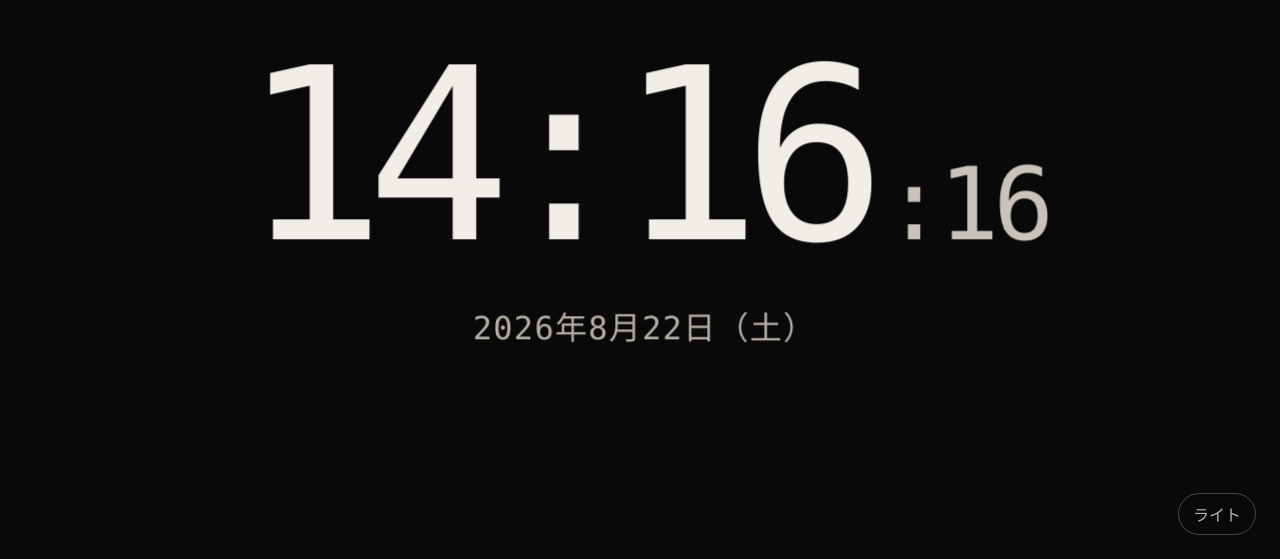
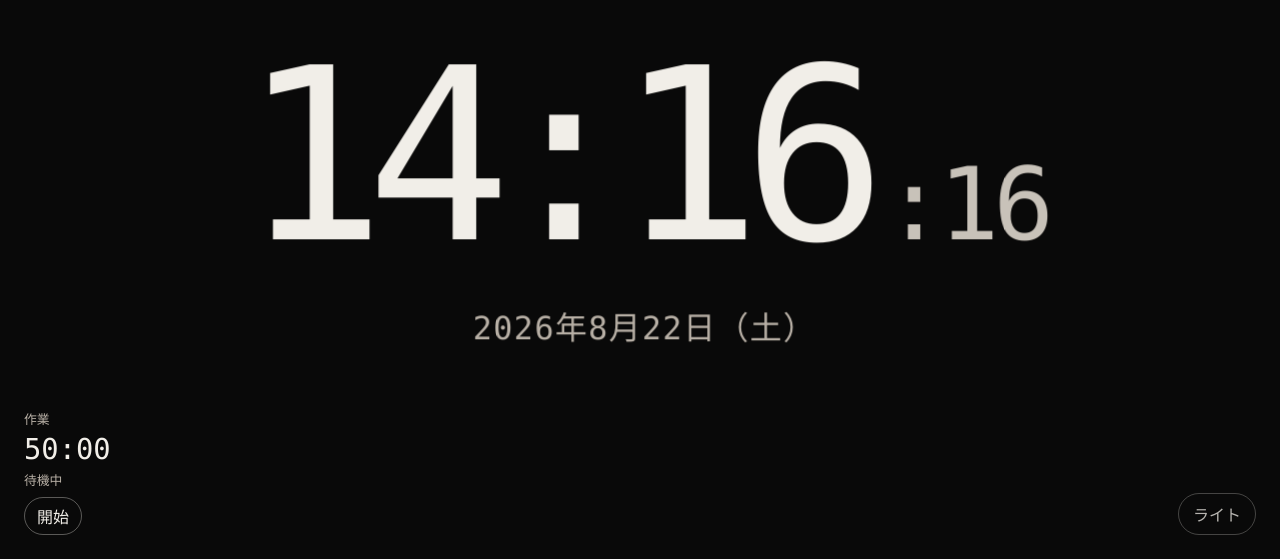
Before and after one commit to hoyoyo-arale/mobile-screen-watch, a Vue app: page / in a window 1280 px wide. Shown: the part 241-800 px from the top of the page. Built offline with nearby package versions, Linux system fonts and the light colour scheme.

Commit message:
feat: add timer display

```diff
--- a/src/App.vue
+++ b/src/App.vue
@@ -1,6 +1,7 @@
 <script setup lang="ts">
 import { onMounted, onUnmounted, ref, useTemplateRef } from "vue";
 import ClockDisplay from "./components/ClockDisplay.vue";
+import TimerDisplay from "./components/TimerDisplay.vue";
 import { toggleTheme as getNextTheme } from "./logic/theme";
 import type { MotionBounds } from "./logic/motion";
 import { DEFAULT_SETTINGS, type Theme } from "./types/app";
@@ -49,6 +50,10 @@ onUnmounted(() => {
       :container-size="containerSize"
       :movement-speed-pixels-per-second="movementSpeedPixelsPerSecond"
     />
+    <TimerDisplay
+      :work-duration-minutes="DEFAULT_SETTINGS.workDurationMinutes"
+      :break-duration-minutes="DEFAULT_SETTINGS.breakDurationMinutes"
+    />
     <button
       class="theme-toggle"
       type="button"
--- /dev/null
+++ b/src/components/TimerDisplay.vue
@@ -0,0 +1,111 @@
+<script setup lang="ts">
+import { computed, onMounted, onUnmounted, ref } from "vue";
+import {
+  completeTimer,
+  getNextPhase,
+  getRemainingMilliseconds,
+  isTimerExpired,
+  pauseTimer,
+  resumeTimer,
+  startTimer,
+} from "../logic/timer";
+import type { TimerPhase, TimerState } from "../types/app";
+
+interface Props {
+  workDurationMinutes: number;
+  breakDurationMinutes: number;
+}
+
+const props = defineProps<Props>();
+const state = ref<TimerState>({ status: "idle" });
+const selectedPhase = ref<TimerPhase>("work");
+const currentTime = ref(Date.now());
+let timerInterval: number | undefined;
+
+const durationFor = (phase: TimerPhase) =>
+  phase === "work" ? props.workDurationMinutes : props.breakDurationMinutes;
+
+const phase = computed<TimerPhase>(() =>
+  state.value.status === "idle" ? selectedPhase.value : state.value.phase,
+);
+
+const remainingMilliseconds = computed(() => {
+  const remaining = getRemainingMilliseconds(state.value, currentTime.value);
+  return remaining ?? durationFor(selectedPhase.value) * 60_000;
+});
+
+const remainingText = computed(() => {
+  const totalSeconds = Math.ceil(remainingMilliseconds.value / 1000);
+  const minutes = Math.floor(totalSeconds / 60);
+  const seconds = totalSeconds % 60;
+  return `${String(minutes).padStart(2, "0")}:${String(seconds).padStart(2, "0")}`;
+});
+
+const statusText = computed(() => {
+  if (state.value.status === "completed") return "完了";
+  if (state.value.status === "paused") return "一時停止中";
+  if (state.value.status === "running") return "実行中";
+  return "待機中";
+});
+
+const start = (nextPhase = phase.value) => {
+  selectedPhase.value = nextPhase;
+  state.value = startTimer(
+    nextPhase,
+    durationFor(nextPhase),
+    currentTime.value,
+  );
+};
+
+const handlePrimaryAction = () => {
+  if (state.value.status === "running") {
+    state.value = pauseTimer(state.value, currentTime.value);
+    return;
+  }
+
+  if (state.value.status === "paused") {
+    state.value = resumeTimer(state.value, currentTime.value);
+    return;
+  }
+
+  start(
+    state.value.status === "completed"
+      ? getNextPhase(state.value.phase)
+      : selectedPhase.value,
+  );
+};
+
+const update = () => {
+  currentTime.value = Date.now();
+  if (isTimerExpired(state.value, currentTime.value)) {
+    state.value = completeTimer(state.value, currentTime.value);
+  }
+};
+
+onMounted(() => {
+  timerInterval = window.setInterval(update, 250);
+});
+
+onUnmounted(() => {
+  if (timerInterval !== undefined) window.clearInterval(timerInterval);
+});
+</script>
+
+<template>
+  <section class="timer-display" aria-label="タイマー">
+    <p class="timer-phase">{{ phase === "work" ? "作業" : "休憩" }}</p>
+    <time class="timer-time" :datetime="remainingText">{{
+      remainingText
+    }}</time>
+    <p class="timer-status" aria-live="polite">{{ statusText }}</p>
+    <button class="timer-action" type="button" @click="handlePrimaryAction">
+      {{
+        state.status === "running"
+          ? "一時停止"
+          : state.status === "paused"
+            ? "再開"
+            : "開始"
+      }}
+    </button>
+  </section>
+</template>
--- a/src/style.css
+++ b/src/style.css
@@ -95,6 +95,35 @@ body {
     border-color 180ms ease,
     opacity 180ms ease;
 }
+.timer-display {
+  position: absolute;
+  bottom: max(24px, env(safe-area-inset-bottom));
+  left: max(24px, env(safe-area-inset-left));
+  display: grid;
+  justify-items: start;
+  gap: 4px;
+  color: var(--primary-text);
+}
+.timer-phase,
+.timer-status {
+  margin: 0;
+  color: var(--secondary-text);
+  font-size: 0.8rem;
+}
+.timer-time {
+  font-size: 1.8rem;
+  font-variant-numeric: tabular-nums;
+}
+.timer-action {
+  margin-top: 4px;
+  border: 1px solid var(--control-border);
+  border-radius: 999px;
+  padding: 6px 12px;
+  color: var(--primary-text);
+  background: transparent;
+  font: inherit;
+  cursor: pointer;
+}
 .theme-toggle:hover,
 .theme-toggle:focus-visible {
   opacity: 1;
```
